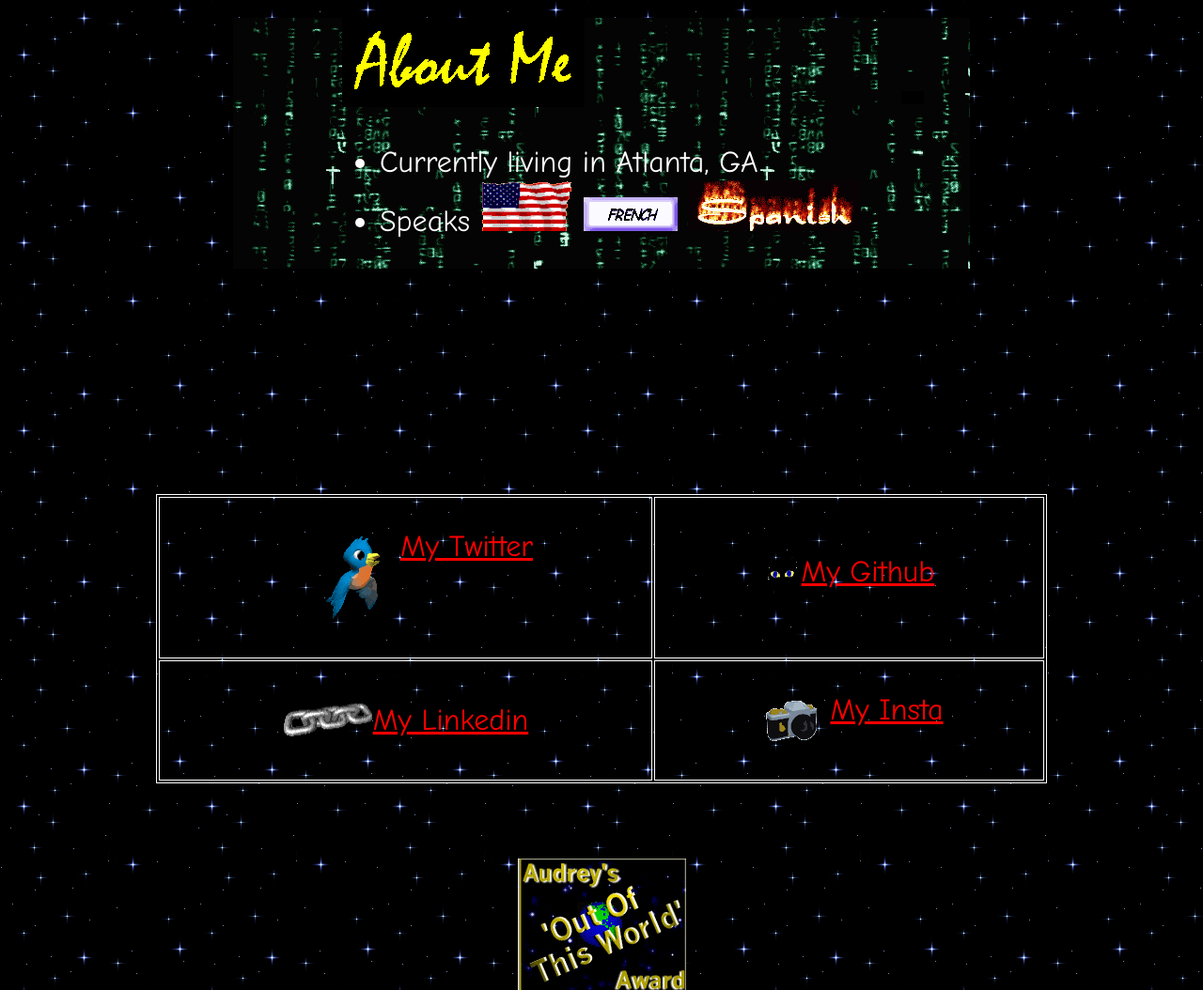
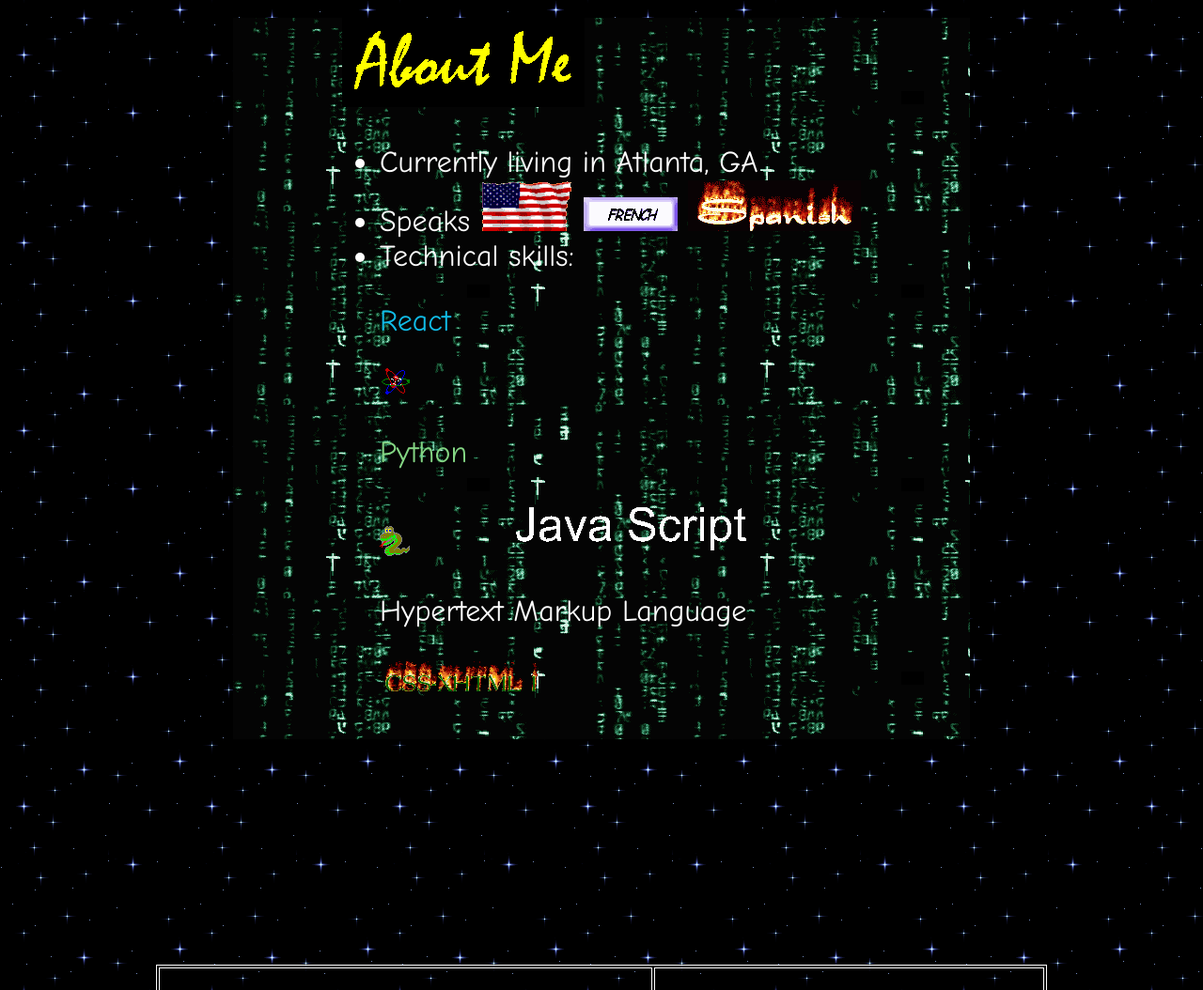
Before and after one commit to eg180/erick90s, a plain HTML site: page index.html in a window 1280 px wide. Shown: the part 780-1834 px from the top of the page at 94% size. Drawn offline with Linux system fonts and the light colour scheme.

Commit message:
modified list of skills

```diff
--- a/index.html
+++ b/index.html
@@ -48,6 +48,7 @@
                 <ul>
                     <li>Currently living in Atlanta, GA <!-- <img class="border dim-image" src="images/atlanta.gif" alt="Atlanta, GA gif">--></li>
                     <li>Speaks <img src="images/usa.gif" alt="American Flag"> <img src="images/french.gif" alt="French Flag"> <img src="images/spanishflame.gif" alt="Spanish"></li>
+                    <li>Technical skills: <p id="react">React</p> <img src="images/react.gif" alt="atom reaction"> <p id="python">Python</p><img src="images/python.gif" alt="Python"><img src="images/Java_Script.gif" alt="javascript"> <p id="html">Hypertext Markup Language</p><img src="images/csshtml.gif" alt="css & html"></li>
                 </ul>
             </div>
         </section>
--- a/styles/style.css
+++ b/styles/style.css
@@ -1,6 +1,7 @@
 body {
     background-image: url("/images/background1.gif");
     background-repeat: repeat;
+    background-attachment: fixed;
     /* background-color: black; */
     color: white;
     font-family: "Comic Sans MS", "Comic Sans", cursive;
@@ -76,3 +77,11 @@ footer div {
 .hide {
     display: none;
 }
+
+#react {
+    color: rgb(17, 188, 231);
+}
+
+#python {
+    color: rgb(132, 214, 132);
+}
```
Also changed, not shown: images/Java_Script.gif (added), images/csshtml.gif (added), images/python.gif (added), images/react.gif (added), images/skull.gif (added).
